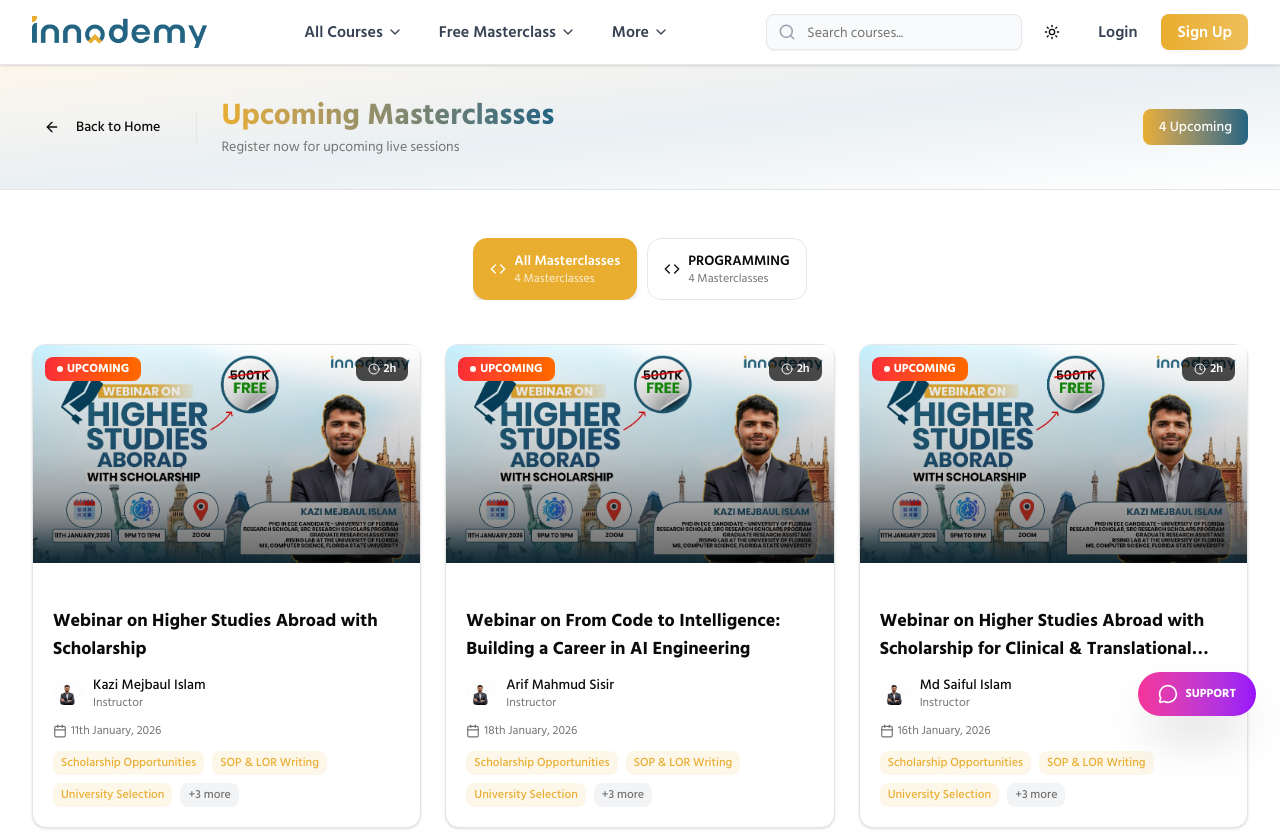
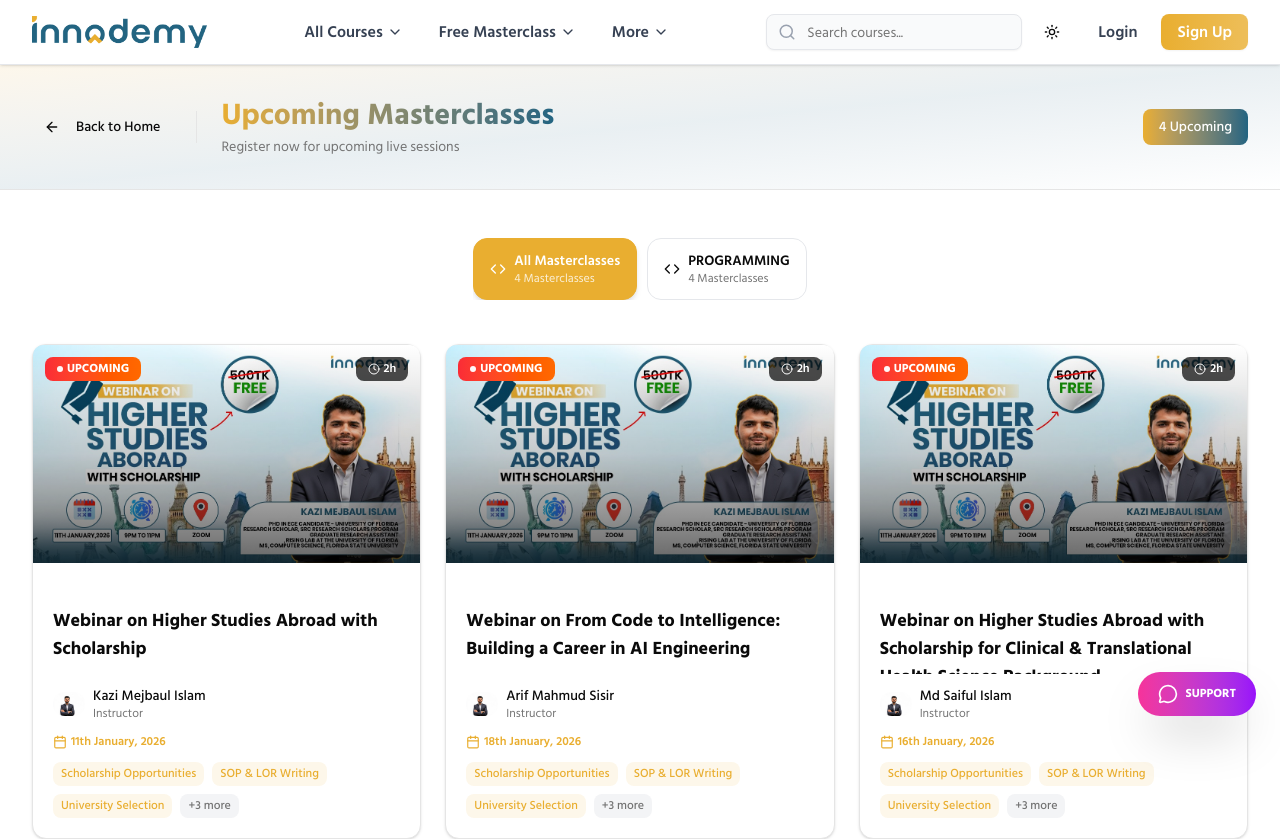
Before and after one commit to mehrabhossain1/innodemmy-frontend, a Next.js app: page /upcoming-webinar in a window 1280 px wide. Shown: the top 839 px of the page. Built offline with nearby package versions, Linux system fonts and the light colour scheme.

Commit message:
feat: Enhance webinar title and stats display for better readability

```diff
--- a/app/upcoming-webinar/page.tsx
+++ b/app/upcoming-webinar/page.tsx
@@ -352,7 +352,7 @@ function UpcomingWebinarCard({ webinar }: { webinar: Webinar }) {
 
                 <CardContent className="p-5">
                     {/* Title */}
-                    <h3 className="font-bold text-lg text-foreground line-clamp-2 mb-3 group-hover:text-accent transition-colors">
+                    <h3 className="font-bold text-lg text-foreground line-clamp-3 mb-3 group-hover:text-accent transition-colors h-[4.2rem]">
                         {webinar.title}
                     </h3>
 
@@ -378,8 +378,8 @@ function UpcomingWebinarCard({ webinar }: { webinar: Webinar }) {
                     </div>
 
                     {/* Stats */}
-                    <div className="flex items-center gap-4 text-xs text-muted-foreground mb-3">
-                        <div className="flex items-center gap-1">
+                    <div className="flex items-center gap-4 text-xs mb-3">
+                        <div className="flex items-center gap-1 text-accent font-semibold">
                             <Calendar className="h-3.5 w-3.5" />
                             <span>{webinar.date}</span>
                         </div>
--- a/components/homepage/UpcomingWebinarSection.tsx
+++ b/components/homepage/UpcomingWebinarSection.tsx
@@ -104,7 +104,7 @@ export default function UpcomingWebinarSection() {
                                             {/* Content */}
                                             <div className="p-4 lg:p-5 space-y-2.5 lg:space-y-3">
                                                 {/* Title */}
-                                                <h3 className="text-base lg:text-lg font-bold text-foreground line-clamp-2 group-hover:text-accent transition-colors leading-tight min-h-[2.8rem] lg:min-h-[3.2rem]">
+                                                <h3 className="text-base lg:text-lg font-bold text-foreground line-clamp-3 group-hover:text-accent transition-colors leading-tight h-[4.2rem] lg:h-[4.8rem]">
                                                     {webinar.title}
                                                 </h3>
 
@@ -166,7 +166,7 @@ export default function UpcomingWebinarSection() {
 
                                                 {/* Stats Bar */}
                                                 <div className="flex items-center justify-between pt-2 lg:pt-3 border-t border-border">
-                                                    <span className="text-[10px] lg:text-xs text-muted-foreground flex items-center gap-1">
+                                                    <span className="text-[10px] lg:text-xs text-accent font-semibold flex items-center gap-1">
                                                         <Calendar className="w-3 h-3 lg:w-4 lg:h-4" />
                                                         {webinar.date}
                                                     </span>
```
